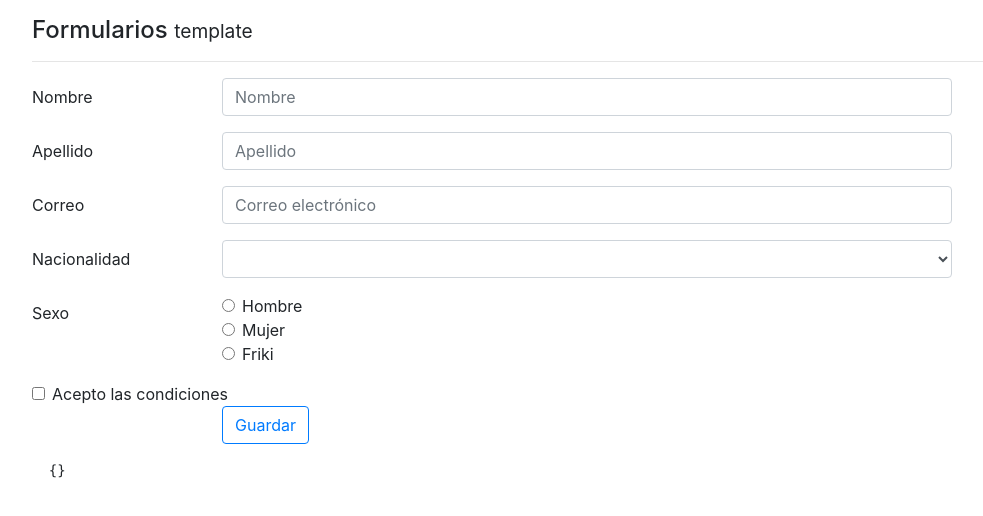
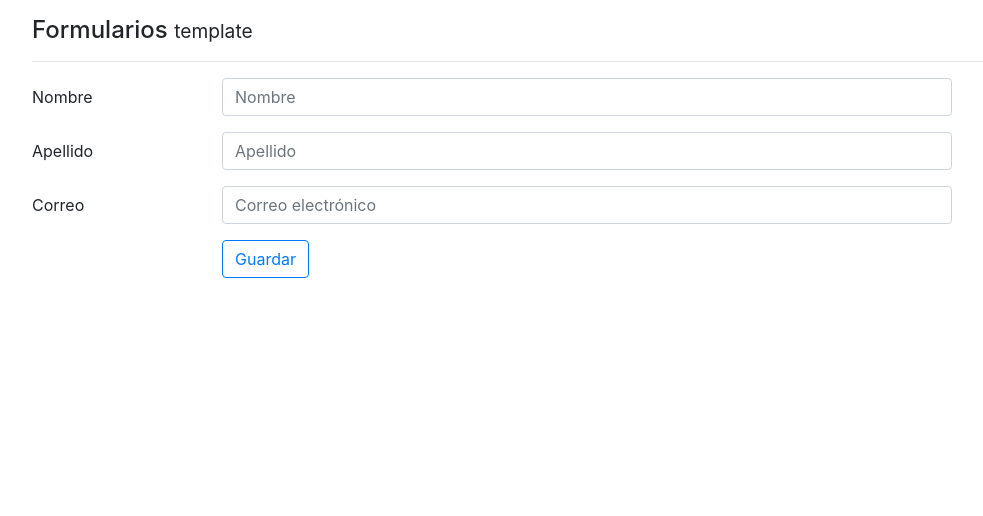
Before and after one commit to rubdev/Formularios-en-Angular, an Angular app: page / in a window 1280 px wide. Shown: the top 516 px of the page, without its empty margins (53-1036 px from the left). Built offline with nearby package versions, Linux system fonts and the light colour scheme.

Commit message:
Importados controles para formularios por datos

```diff
--- a/src/app/app.component.html
+++ b/src/app/app.component.html
@@ -1,4 +1,4 @@
 <div class="container main-container mt-3">
-    <app-form-template></app-form-template>
-    <!-- <app-form-data></app-form-data> -->
+    <!--<app-form-template></app-form-template> -->
+    <app-form-data></app-form-data>
 </div>
--- a/src/app/app.module.ts
+++ b/src/app/app.module.ts
@@ -1,6 +1,6 @@
 import { BrowserModule } from '@angular/platform-browser';
 import { NgModule } from '@angular/core';
-import { FormsModule } from '@angular/forms';
+import { FormsModule, ReactiveFormsModule } from '@angular/forms';
 
 
 import { AppComponent } from './app.component';
@@ -15,7 +15,8 @@ import { FormDataComponent } from './components/form-data/form-data.component';
   ],
   imports: [
     BrowserModule,
-    FormsModule
+    FormsModule,
+    ReactiveFormsModule
   ],
   providers: [],
   bootstrap: [AppComponent]
--- a/src/app/components/form-data/form-data.component.ts
+++ b/src/app/components/form-data/form-data.component.ts
@@ -1,4 +1,6 @@
 import { Component, OnInit } from '@angular/core';
+import { FormGroup, FormControl, Validators } from '@angular/forms';
+
 
 @Component({
   selector: 'app-form-data',
```
